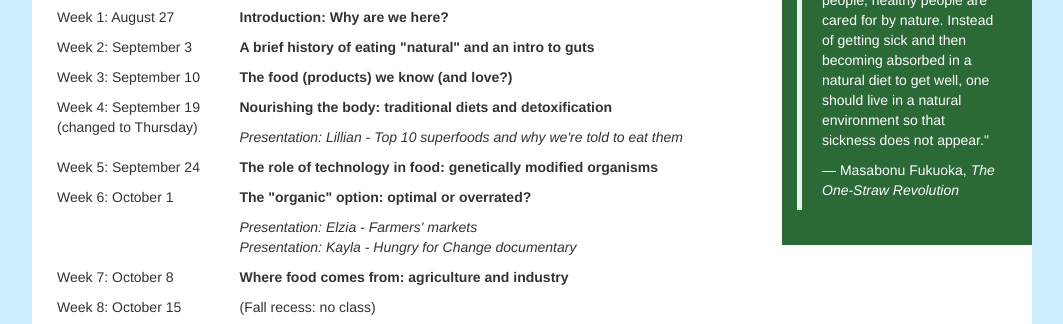
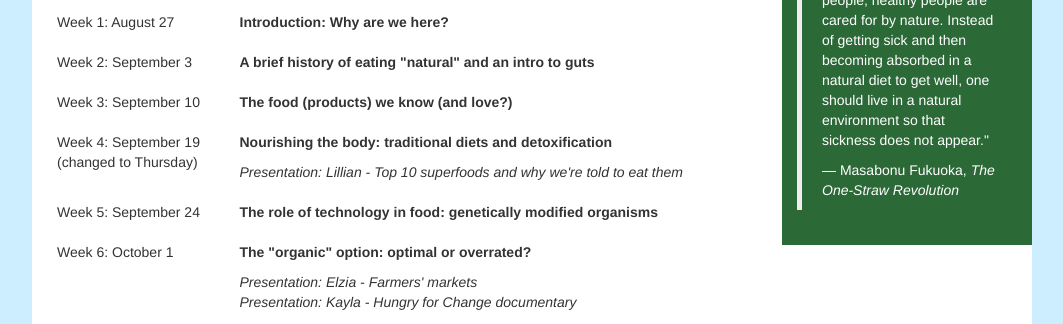
Before and after one commit to mlucas2218/mindful-living-course, a plain HTML site: page schedule.html in a window 1280 px wide. Shown: the part 432-756 px from the top of the page, without its empty margins (108-1171 px from the left). Drawn offline with nearby package versions, Linux system fonts and the light colour scheme.

Commit message:
Added .topic padding settings

```diff
--- a/style.css
+++ b/style.css
@@ -56,6 +56,10 @@ body {
 }*/
 #syllabus-preview {
   width: 100%;
+}
+.topic {
+  padding-top: 5px;
+  padding-bottom: 5px;
 }
 .resources-sections > .col-xs-3 {
   margin: 5px;
```
